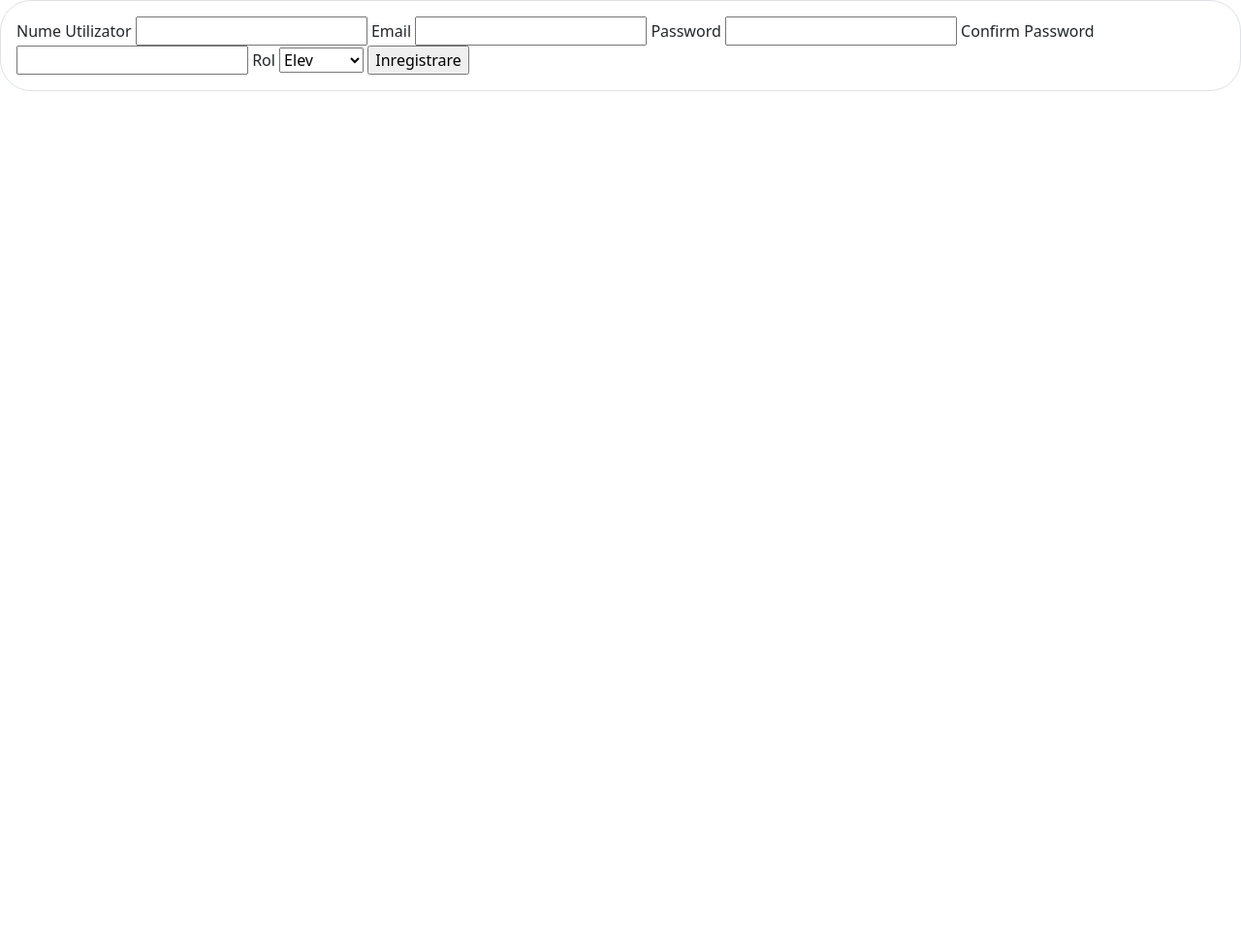
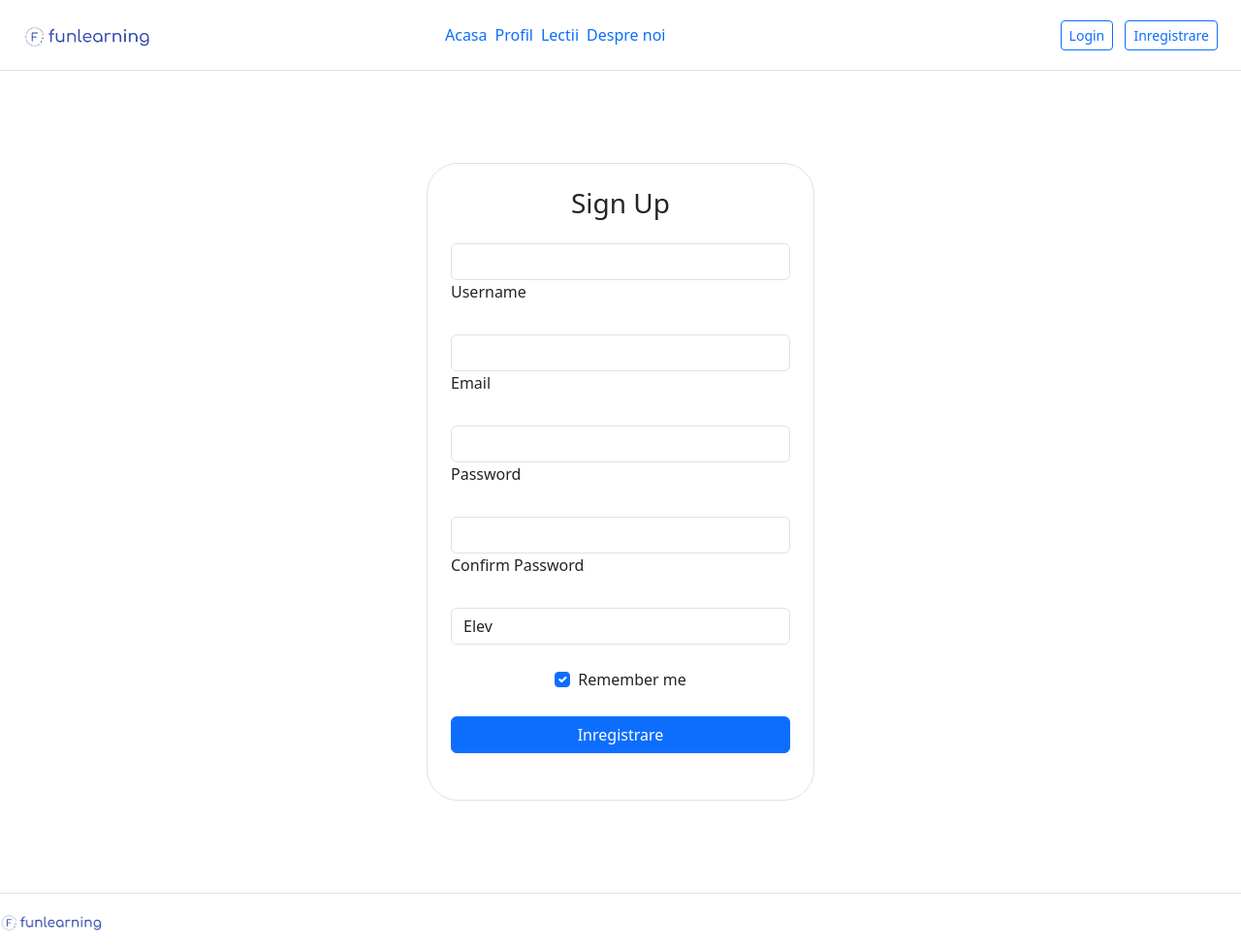
Before and after one commit to Spider-999/unihack-2024-completed, a Flask app: page /register in a window 1280 px wide. Shown: the whole page at 97% size. Before the commit the page ends 94 px from the top, so only its background shows below. Run offline with Flask 3, Linux system fonts and the light colour scheme.

Commit message:
Updated base.html

```diff
--- a/website/templates/auth/register.html
+++ b/website/templates/auth/register.html
@@ -1,19 +1,57 @@
 {% extends "base.html" %}
 
 {% block content %}
+<div class="d-flex justify-content-center align-items-center centered-container vh-100">
+    <div class="form-container p-4 border rounded-5" style="width: 400px; max-width: 100%;">
+        <h3 class="text-center mb-4">Sign Up</h3>
 
-<form class="p-3 border rounded-5" method="POST" action="">
-{{ form.hidden_tag() }}
-{{ form.username.label }}
-{{ form.username }}
-{{ form.email.label }}
-{{ form.email }}
-{{ form.password.label }}
-{{ form.password }}
-{{ form.password_confirm.label }}
-{{ form.password_confirm }}
-{{ form.user_role.label }}
-{{ form.user_role }}
-{{ form.submit }}
-</form>
+        <!-- Flask-WTF Form -->
+        <form method="POST" action="">
+            {{ form.hidden_tag() }}
+
+            <!-- Username input -->
+            <div class="form-outline mb-4">
+                {{ form.username(class="form-control", id="Username") }}
+                <label class="form-label" for="Username">Username</label>
+            </div>
+
+            <!-- Email input -->
+            <div class="form-outline mb-4">
+                {{ form.email(class="form-control", id="email") }}
+                <label class="form-label" for="email">Email</label>
+            </div>
+
+            <!-- Password input -->
+            <div class="form-outline mb-4">
+                {{ form.password(class="form-control", id="password") }}
+                <label class="form-label" for="password">Password</label>
+            </div>
+
+            <!-- Confirm Password input -->
+            <div class="form-outline mb-4">
+                {{ form.password_confirm(class="form-control", id="confirmPassword") }}
+                <label class="form-label" for="confirmPassword">Confirm Password</label>
+            </div>
+
+            <!-- User Role dropdown (if applicable) -->
+            <div class="form-outline mb-4">
+                {{ form.user_role(class="form-control") }}
+            </div>
+
+            <!-- Remember me checkbox -->
+            <div class="row mb-4">
+                <div class="col d-flex justify-content-center">
+                    <div class="form-check">
+                        <input class="form-check-input" type="checkbox" id="form2Example31" checked />
+                        <label class="form-check-label" for="form2Example31"> Remember me </label>
+                    </div>
+                </div>
+            </div>
+
+            <!-- Submit button -->
+            {{ form.submit(class="btn btn-primary btn-block mb-4 w-100") }}
+
+        </form>
+    </div>
+</div>
 {% endblock %}
--- a/website/templates/base.html
+++ b/website/templates/base.html
@@ -3,18 +3,64 @@
 <head>
     <meta charset="UTF-8">
     <meta name="viewport" content="width=device-width, initial-scale=1.0">
-    <title>{% block title %} {{title}} {% endblock %}</title>
-
+    <title>{% block title %} title {% endblock %}</title>
     <link href="https://cdn.jsdelivr.net/npm/bootstrap@5.3.3/dist/css/bootstrap.min.css" rel="stylesheet" integrity="sha384-QWTKZyjpPEjISv5WaRU9OFeRpok6YctnYmDr5pNlyT2bRjXh0JMhjY6hW+ALEwIH" crossorigin="anonymous">
+    <style>
+        /* Full height for html and body */
+        html, body {
+            height: 100%;
+            margin: 0;
+            display: flex;
+            flex-direction: column;
+        }
+        /* Main content should take up available space */
+        .content {
+            flex: 1;
+        }
+    </style>
 </head>
-
 <body>
 
-    {% block content %}
+    <header class="d-flex flex-wrap align-items-center justify-content-center justify-content-md-between py-3 mb-4 border-bottom">
 
-    {% endblock %}
+        <!--logo image-->
+        <div class="col-md-auto text-center text-md-start px-4 py-2">
+            <a href="/">
+                <img src="/static/funlearning-high-resolution-logo-transparent.png" alt="Logo" style="max-height: 20px;">
+            </a>
+        </div>
+        <!--end logo-->
+
+        <ul class="nav col-12 col-md-auto mb-2 justify-content-center mb-md-0">
+          <li><a href="{{ url_for('pages.home') }}" class="nav-link px-1">Acasa</a></li>
+          <li><a href="{{ url_for('pages.profile') }}" class="nav-link px-1">Profil</a></li>
+          <li><a href="#" class="nav-link px-1">Lectii</a></li>
+          <li><a href="#" class="nav-link px-1">Despre noi</a></li>
+        </ul>
+
+        <div class="col-md-3 text-end px-4">
+            <a class="btn btn-outline-primary me-2 btn-sm" href="{{ url_for('auth.login') }}">Login</a>
+            <a class="btn btn-outline-primary btn-sm" href="{{ url_for('auth.register') }}">Inregistrare</a>
+        </div>
+    </header>
+
+    <div class="content">
+        {% block content %}
+        {% endblock %}
+    </div>
+
+    <!--Footer-->
+    <footer class="d-flex flex-wrap justify-content-between align-items-center py-3 my-4 border-top">
+        <div class="col-md-4 d-flex align-items-center">
+            <a href="/">
+                <img src="/static/funlearning-high-resolution-logo-transparent.png" alt="Logo" style="max-height: 16px;">
+            </a>
+        </div>
+    </footer>
+    <!--End footer-->
 
     <script src="https://cdn.jsdelivr.net/npm/@popperjs/core@2.9.2/dist/umd/popper.min.js" integrity="sha384-IQsoLXl5PILFhosVNubq5LC7Qb9DXgDA9i+tQ8Zj3iwWAwPtgFTxbJ8NT4GN1R8p" crossorigin="anonymous"></script>
     <script src="https://cdn.jsdelivr.net/npm/bootstrap@5.0.2/dist/js/bootstrap.min.js" integrity="sha384-cVKIPhGWiC2Al4u+LWgxfKTRIcfu0JTxR+EQDz/bgldoEyl4H0zUF0QKbrJ0EcQF" crossorigin="anonymous"></script>
+
 </body>
 </html>
```
Also changed, not shown: website/templates/auth/login.html (+34 -8 lines), instance/database.db (added), website/static/funlearning-high-resolution-logo-transparent.png (added).
